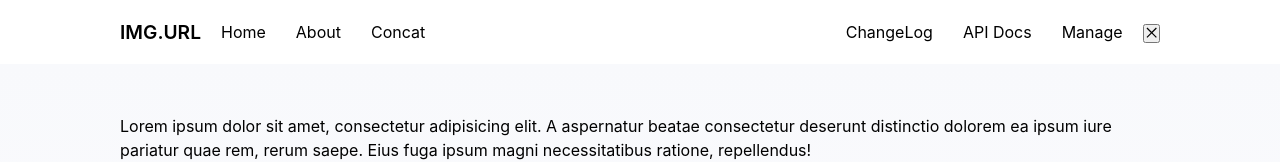
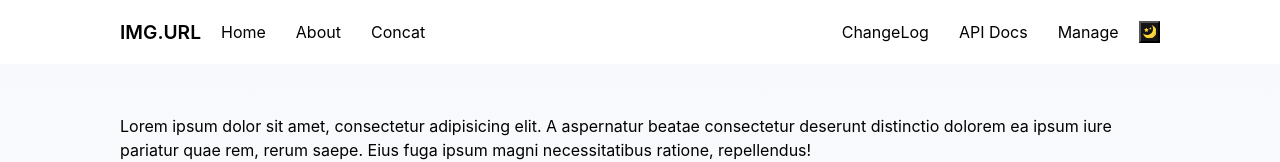
Before and after one commit to leigp555/img-link, a Vue app: page /#/ in a window 1280 px wide. Shown: the top 162 px of the page. Built offline with nearby package versions, Linux system fonts and the light colour scheme.

Commit message:
feat: 添加明暗主题切换的按钮

```diff
--- a/components.d.ts
+++ b/components.d.ts
@@ -24,5 +24,6 @@ declare module '@vue/runtime-core' {
     HomeContent: typeof import('./src/components/HomeContent.vue')['default']
     RouterLink: typeof import('vue-router')['RouterLink']
     RouterView: typeof import('vue-router')['RouterView']
+    SvgIcon: typeof import('./src/components/SvgIcon.vue')['default']
   }
 }
--- /dev/null
+++ b/src/components/SvgIcon.vue
@@ -0,0 +1,34 @@
+<template>
+  <svg aria-hidden="true" :width="width" :height="height">
+    <use :xlink:href="symbolId" :fill="fill" />
+  </svg>
+</template>
+
+<script lang="ts" setup>
+import { computed, toRefs, withDefaults } from 'vue'
+
+const props = withDefaults(
+  defineProps<{
+    name: string
+    fill?: string
+    width?: string
+    height?: string
+  }>(),
+  {
+    width: '1em',
+    height: '1em'
+  }
+)
+const { width, height } = toRefs(props)
+const symbolId = computed(() => `#icon-${props.name}`)
+</script>
+
+<style lang="scss">
+.icon {
+  width: 1em;
+  height: 1em;
+  vertical-align: -0.15em;
+  fill: currentColor;
+  overflow: hidden;
+}
+</style>
--- a/src/layout/HomeHeader.vue
+++ b/src/layout/HomeHeader.vue
@@ -16,9 +16,17 @@
       </div>
     </section>
     <section class="switch-theme">
-      <a-switch v-model:checked="checked">
-        <template #checkedChildren><check-outlined /></template>
-        <template #unCheckedChildren><close-outlined /></template>
+      <a-switch v-model:checked="checked" class="switch">
+        <template #checkedChildren>
+          <span class="switch-svg">
+            <SvgIcon name="sun" />
+          </span>
+        </template>
+        <template #unCheckedChildren>
+          <span class="switch-svg">
+            <SvgIcon name="moon" />
+          </span>
+        </template>
       </a-switch>
     </section>
   </nav>
@@ -26,7 +34,7 @@
 
 <script setup lang="ts">
 import { ref } from 'vue'
-import { CheckOutlined, CloseOutlined } from '@ant-design/icons-vue'
+import SvgIcon from '@/components/SvgIcon.vue'
 
 const checked = ref<boolean>(false)
 </script>
@@ -70,4 +78,12 @@ nav {
   > .switch-theme {
   }
 }
+.switch {
+  background: #151515;
+  padding: 2px;
+  .switch-svg {
+    display: flex;
+    align-items: center;
+  }
+}
 </style>
```
Also changed, not shown: src/assets/icons/moon.svg (added), src/assets/icons/sun.svg (added).
